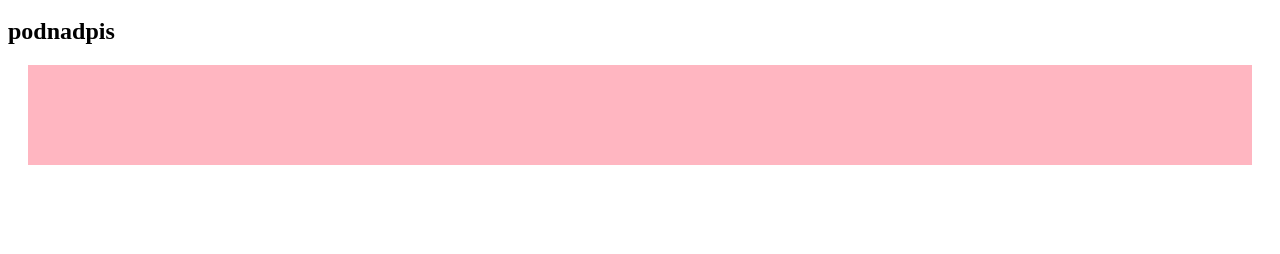
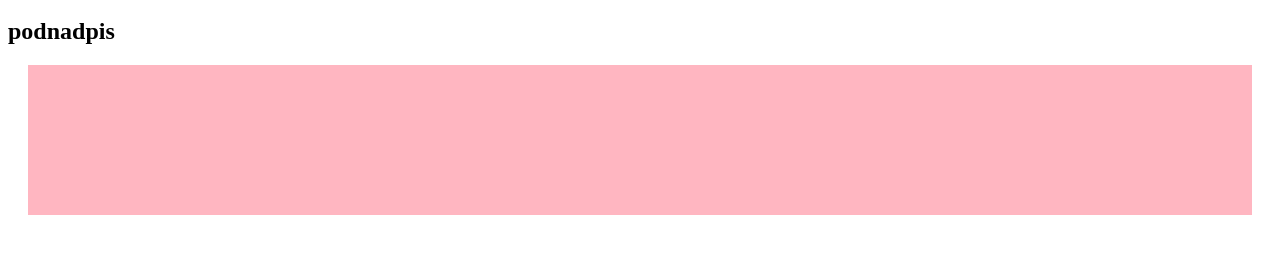
Before and after one commit to eliska1223528/ukol, a plain HTML site: page index.html in a window 1280 px wide. Shown: the part 48-302 px from the top of the page. Drawn offline with Linux system fonts and the light colour scheme.

Commit message:
Update style.css

```diff
--- a/style.css
+++ b/style.css
@@ -1,7 +1,7 @@
 div {
   display: grid;
-  grid-template-columns: 100px auto 30% 1fr;
-  grid-template-rows: 100px auto 30% 1fr;
+  grid-template-columns: 150px auto 50% 1fr;
+  grid-template-rows: 150px auto 50% 1fr;
   aligm-items: center;
   background-color: lightpink;
   color: black;
```
